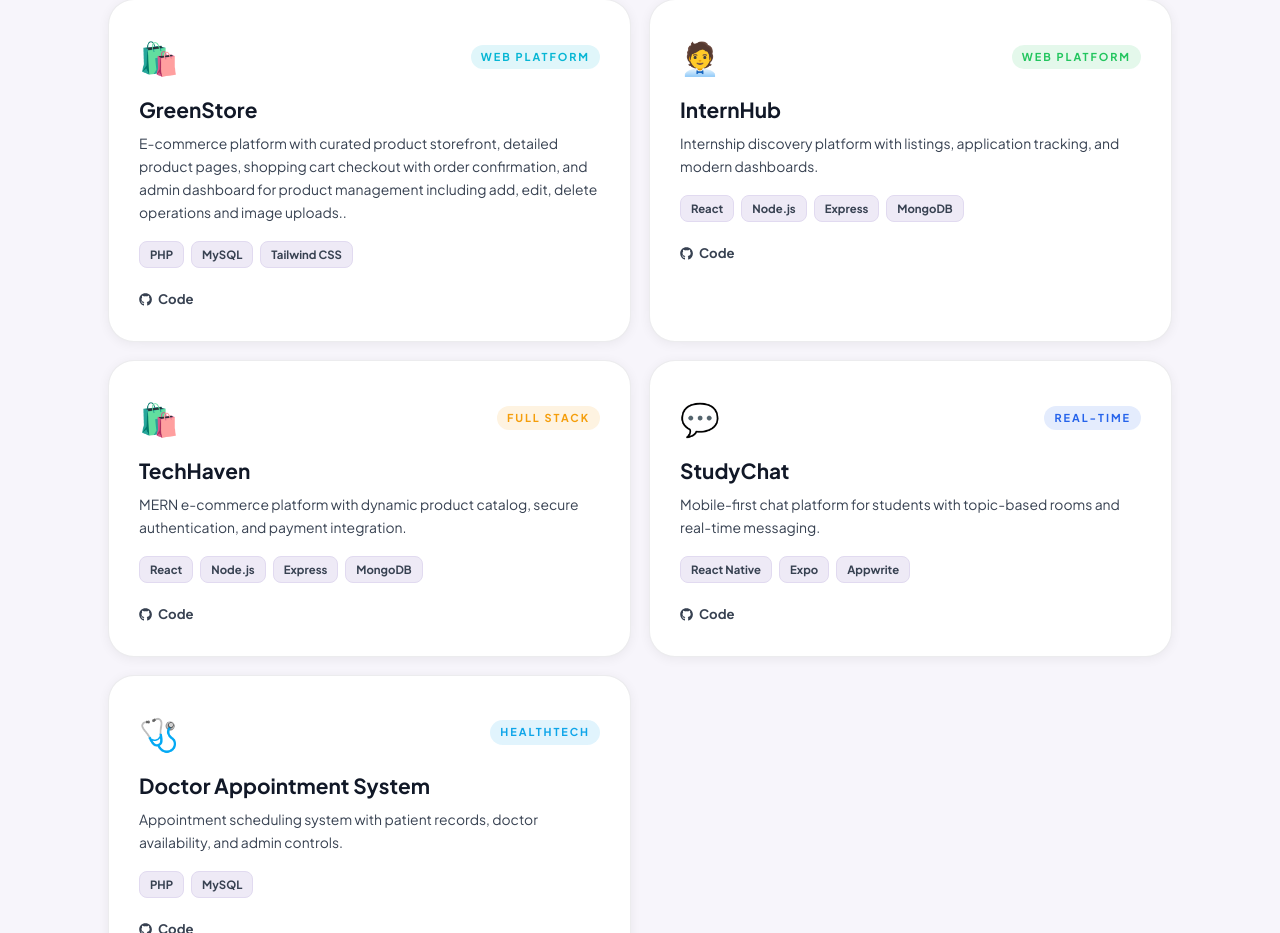
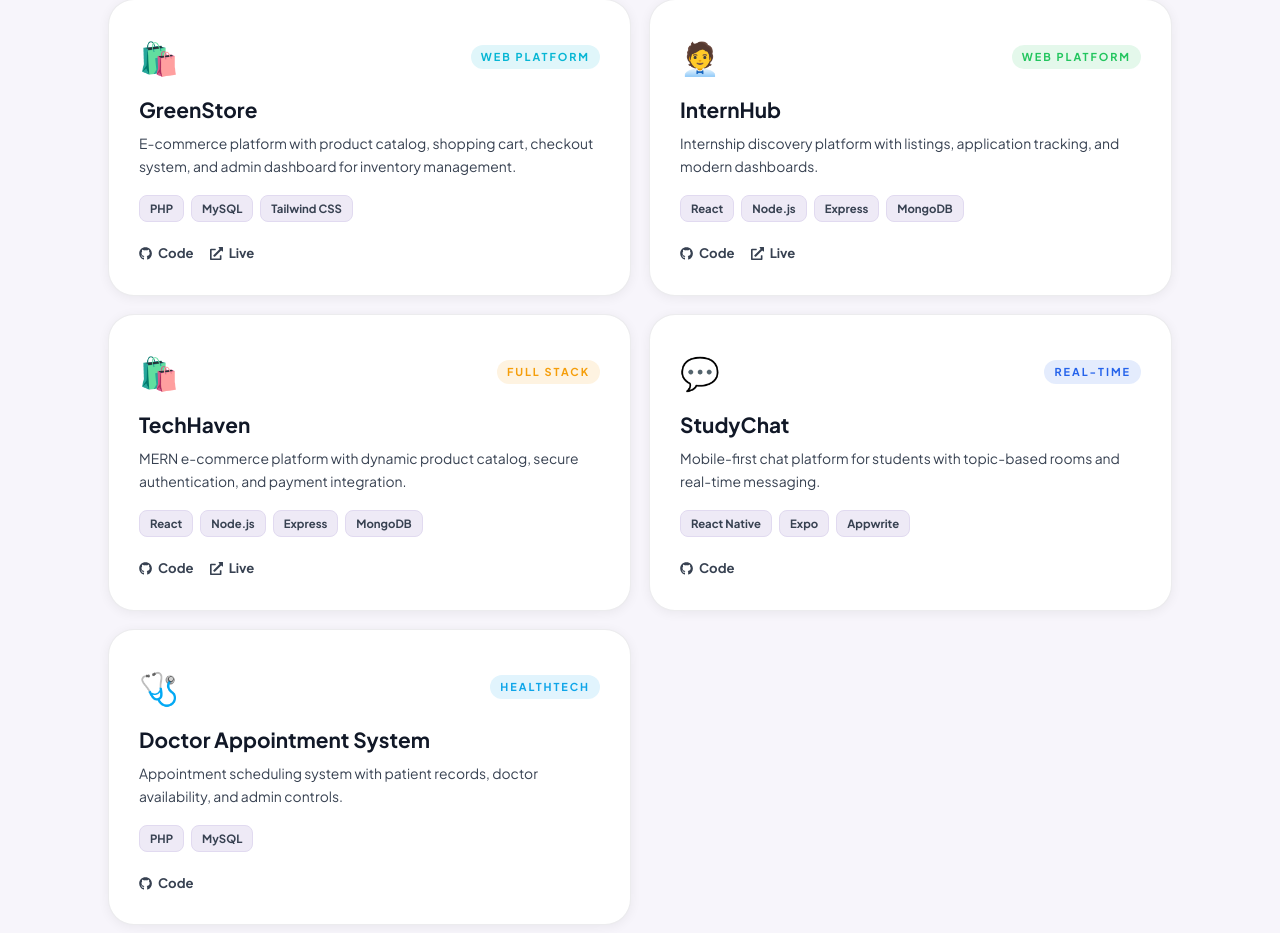
Before and after one commit to KasunUdayanga/Newportfolio, a React (Vite) app: page / in a window 1280 px wide. Shown: the part 3100-4033 px from the top of the page. Built offline with nearby package versions, Linux system fonts and the light colour scheme; a web font is replaced by a local one.

Commit message:
refactor: update project descriptions and add live links for GreenStore, InternHub, and TechHaven
Co-authored-by: Copilot <copilot@github.com>

```diff
--- a/src/App.jsx
+++ b/src/App.jsx
@@ -23,17 +23,18 @@ import heroImage from "./assets/a17cf244-2b80-4c92-8855-bba82662a8ae.jpg";
 import "./App.css";
 
 const projects = [
-      {
+  {
     title: "GreenStore",
     tag: "Web Platform",
     emoji: "🛍️",
     description:
-      "E-commerce platform with curated product storefront, detailed product pages, shopping cart checkout with order confirmation, and admin dashboard for product management including add, edit, delete operations and image uploads..",
+      "E-commerce platform with product catalog, shopping cart, checkout system, and admin dashboard for inventory management.",
     tech: ["PHP", "MySQL", "Tailwind CSS"],
     github: "https://github.com/KasunUdayanga/ecommerce-projectphp",
+    live: "https://greenstrore.ct.ws/user-site/?i=1",
     color: "#06b6d4",
   },
-    {
+  {
     title: "InternHub",
     tag: "Web Platform",
     emoji: "🧑‍💼",
@@ -41,6 +42,7 @@ const projects = [
       "Internship discovery platform with listings, application tracking, and modern dashboards.",
     tech: ["React", "Node.js", "Express", "MongoDB"],
     github: "https://github.com/KasunUdayanga/InternHub",
+    live: "https://intern-hub-client.vercel.app/",
     color: "#22c55e",
   },
   {
@@ -51,6 +53,7 @@ const projects = [
       "MERN e-commerce platform with dynamic product catalog, secure authentication, and payment integration.",
     tech: ["React", "Node.js", "Express", "MongoDB"],
     github: "https://github.com/kasunudayanga/techhaven",
+    live: "https://techhaventcommerce.udayangakasun696.workers.dev/",
     color: "#f59e0b",
   },
   {
@@ -550,6 +553,16 @@ export default function App() {
                     <a href={p.github} className="pf-link">
                       <FaGithub /> Code
                     </a>
+                    {p.live && (
+                      <a
+                        href={p.live}
+                        className="pf-link"
+                        target="_blank"
+                        rel="noreferrer"
+                      >
+                        <FaExternalLinkAlt /> Live
+                      </a>
+                    )}
                   </div>
                   <div className="pc-accent-bar" />
                 </article>
```
